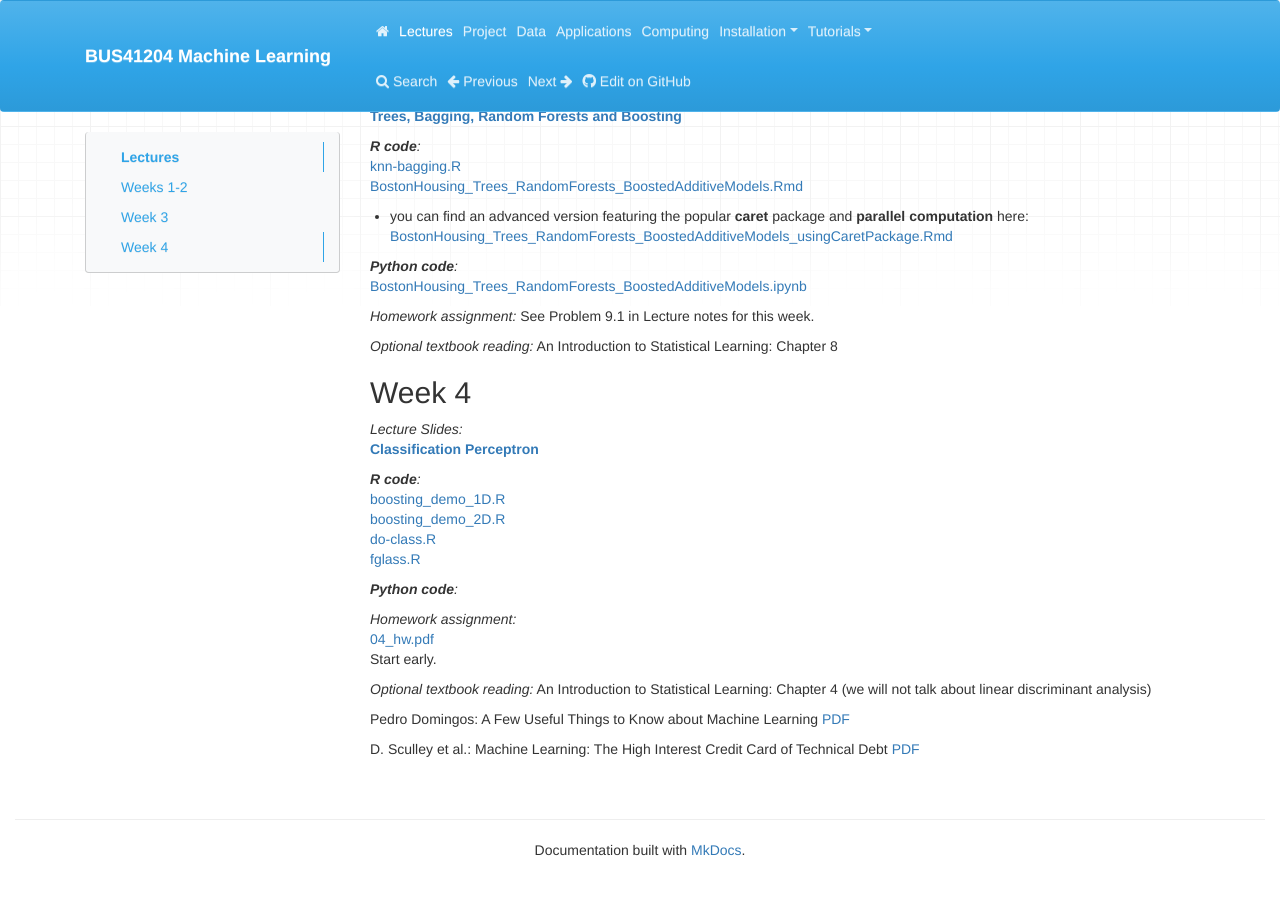
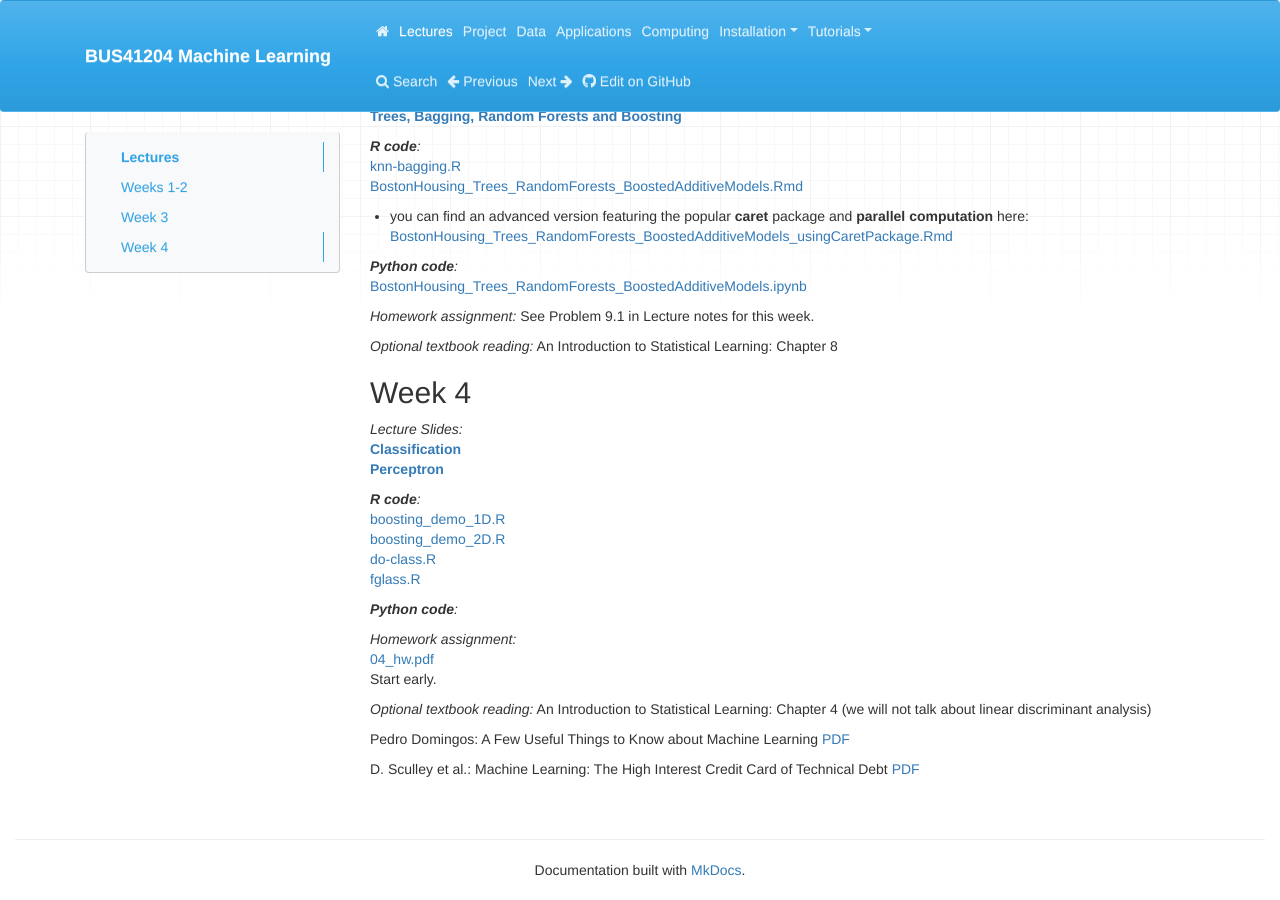
Before and after one commit to ChicagoBoothML/MachineLearning_Fall2015, an MkDocs documentation site: the page built from docs/Syllabus.md, in a window 1280 px wide and 900 px high, scrolled down 1457 px. Built offline with MkDocs 1.6.1, drawn with Linux system fonts in a browser that asks for light colours; nearby versions of some CDN libraries; old or Windows-style settings are respelled for this version of MkDocs.

Commit message:
minor edits

```diff
--- a/docs/Syllabus.md
+++ b/docs/Syllabus.md
@@ -89,7 +89,7 @@ An Introduction to Statistical Learning: Chapter 8
 ## Week 4
 
 _Lecture Slides:_ <br>
-[**Classification**](Syllabus//04_classification.pdf)
+[**Classification**](Syllabus//04_classification.pdf) <br>
 [**Perceptron**](Syllabus//04_perceptron.pdf)
 
 _**R code**:_ <br>
```
Also changed, not shown: docs/Tutorials/R Markdown Tutorial.md (+1 -1 lines).
